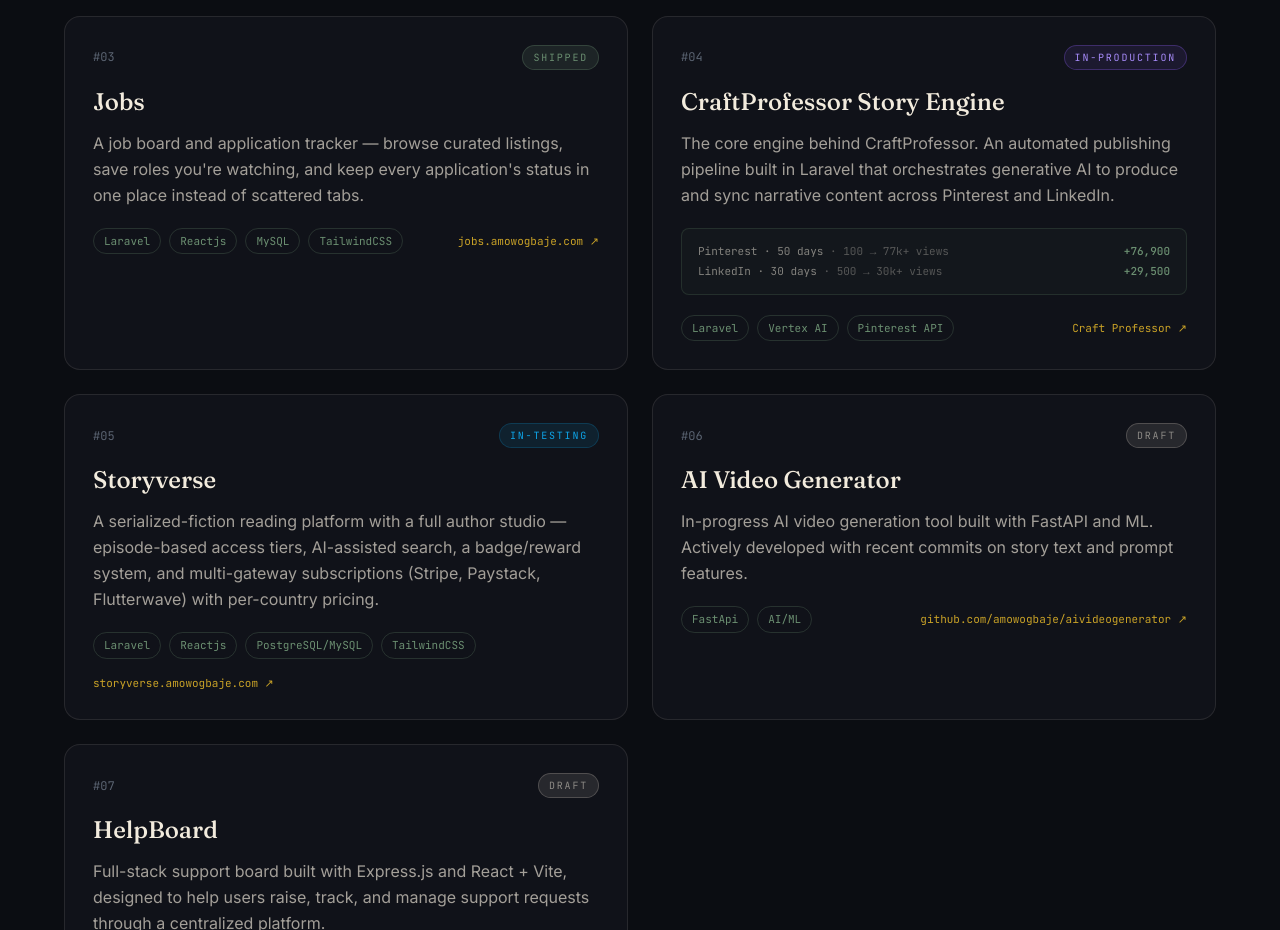
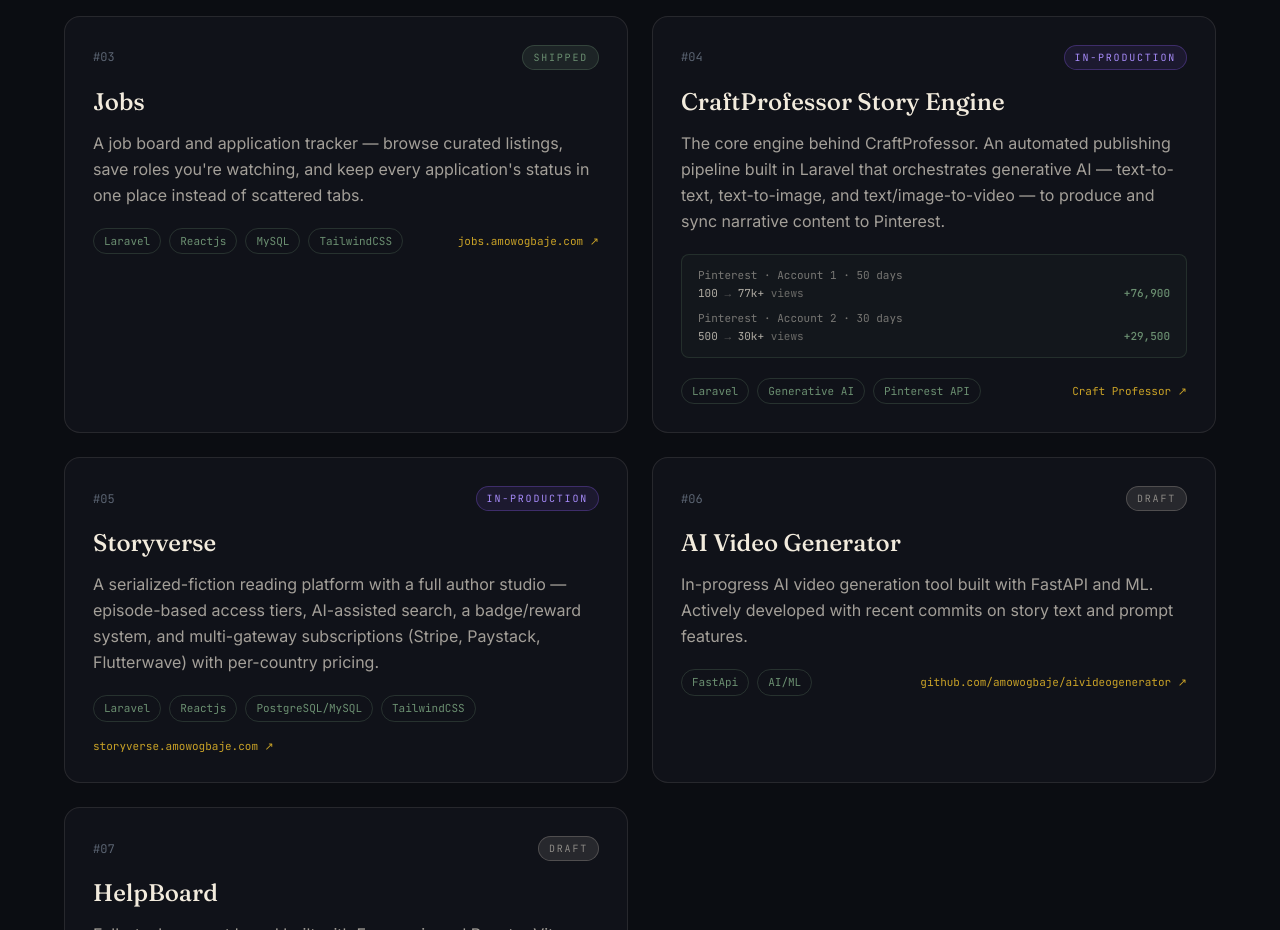
Before and after one commit to amowogbaje/personal-website, a React (Vite) app in the folder amowogbaje/: page / in a window 1280 px wide. Shown: the part 2500-3430 px from the top of the page. Built offline with nearby package versions, Linux system fonts and the light colour scheme.

Commit message:
work updates

```diff
--- a/amowogbaje/src/components/Work.jsx
+++ b/amowogbaje/src/components/Work.jsx
@@ -36,17 +36,17 @@ const projects = [
     "title": "CraftProfessor Story Engine",
     "href": "https://craftprofessor.amowogbaje.com/",
     "linkLabel": "Craft Professor",
-    "stack": ["Laravel", "Vertex AI", "Pinterest API"],
-    "summary": "The core engine behind CraftProfessor. An automated publishing pipeline built in Laravel that orchestrates generative AI to produce and sync narrative content across Pinterest and LinkedIn.",
+    "stack": ["Laravel", "Generative AI", "Pinterest API"],
+    "summary": "The core engine behind CraftProfessor. An automated publishing pipeline built in Laravel that orchestrates generative AI — text-to-text, text-to-image, and text/image-to-video — to produce and sync narrative content to Pinterest.",
     "metrics": [
-      { "label": "Pinterest · 50 days", "from": "100", "to": "77k+", "diff": "+76,900" },
-      { "label": "LinkedIn · 30 days", "from": "500", "to": "30k+", "diff": "+29,500" }
+      { "label": "Pinterest · Account 1 · 50 days", "from": "100", "to": "77k+", "diff": "+76,900" },
+      { "label": "Pinterest · Account 2 · 30 days", "from": "500", "to": "30k+", "diff": "+29,500" }
     ],
     "pr": "#04"
   },
   {
-   "status": "in-testing",
-    "statusColor": "bg-sky-500/10 text-sky-500 border-sky-500/20",
+   "status": "in-production",
+    "statusColor": "bg-violet-500/10 text-violet-400 border-violet-500/30",
     "title": "Storyverse",
     "href": "https://storyverse.amowogbaje.com",
     "linkLabel": "storyverse.amowogbaje.com",
@@ -111,21 +111,19 @@ export default function Work() {
               <p className="text-paper/65 leading-relaxed mb-5">{p.summary}</p>
 
               {p.metrics && (
-                <div className="mb-5 rounded-lg border border-sage/20 bg-sage/[0.04] px-4 py-3 font-mono text-[11px]">
+                <div className="mb-5 rounded-lg border border-sage/20 bg-sage/[0.04] px-4 py-3 font-mono text-[11px] space-y-2">
                   {p.metrics.map((m) => (
-                    <div
-                      key={m.label}
-                      className="flex items-baseline justify-between gap-3 py-0.5"
-                    >
-                      <span className="text-paper/50">
-                        {m.label}
-                        <span className="text-paper/30">
-                          {' '}· {m.from} → {m.to} views
+                    <div key={m.label}>
+                      <div className="text-paper/45 mb-0.5">{m.label}</div>
+                      <div className="flex items-baseline justify-between gap-3">
+                        <span className="text-paper/70">
+                          {m.from} <span className="text-paper/30">→</span> {m.to}{' '}
+                          <span className="text-paper/40">views</span>
                         </span>
-                      </span>
-                      <span className="text-sage font-medium whitespace-nowrap">
-                        {m.diff}
-                      </span>
+                        <span className="text-sage font-medium whitespace-nowrap">
+                          {m.diff}
+                        </span>
+                      </div>
                     </div>
                   ))}
                 </div>
```
